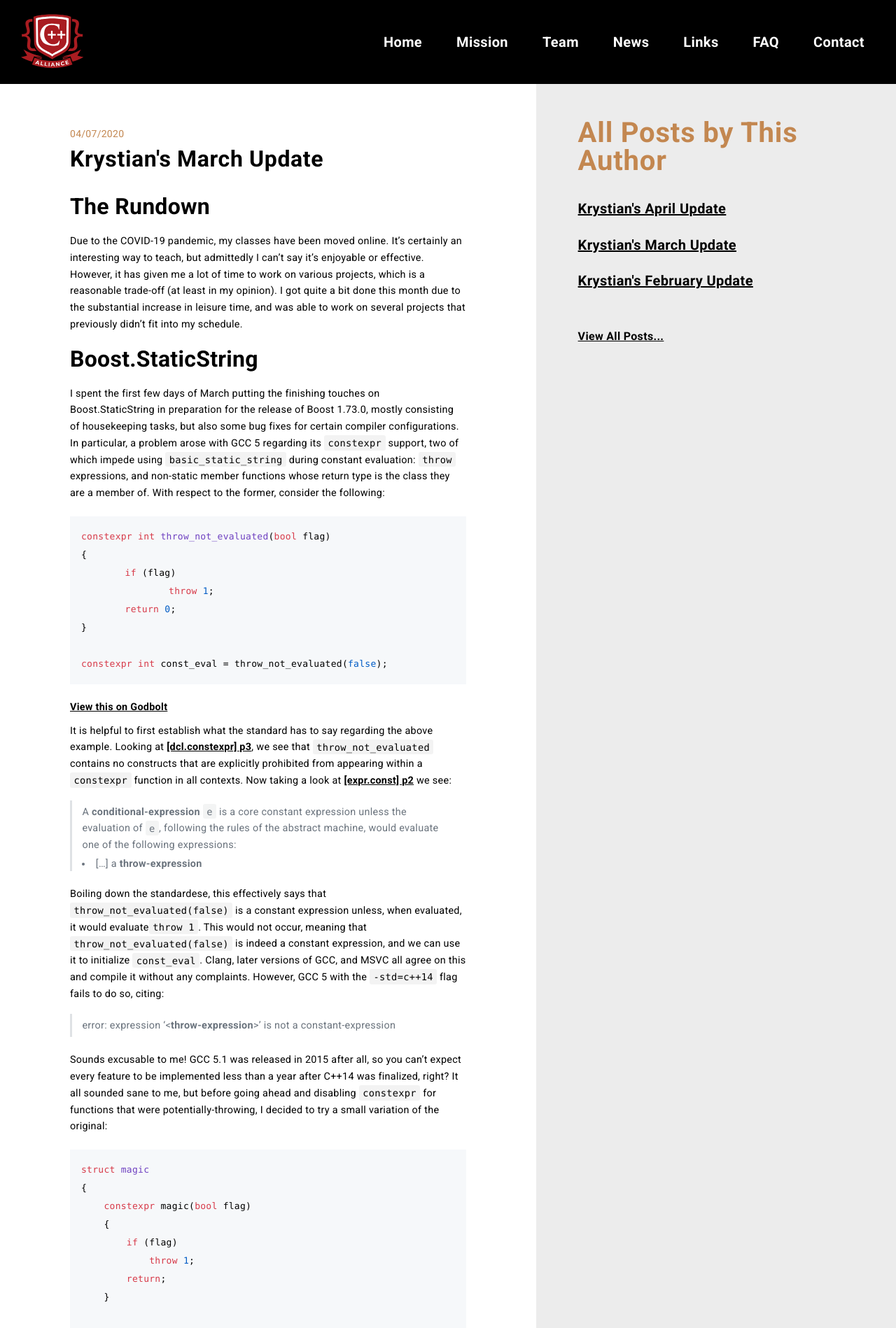
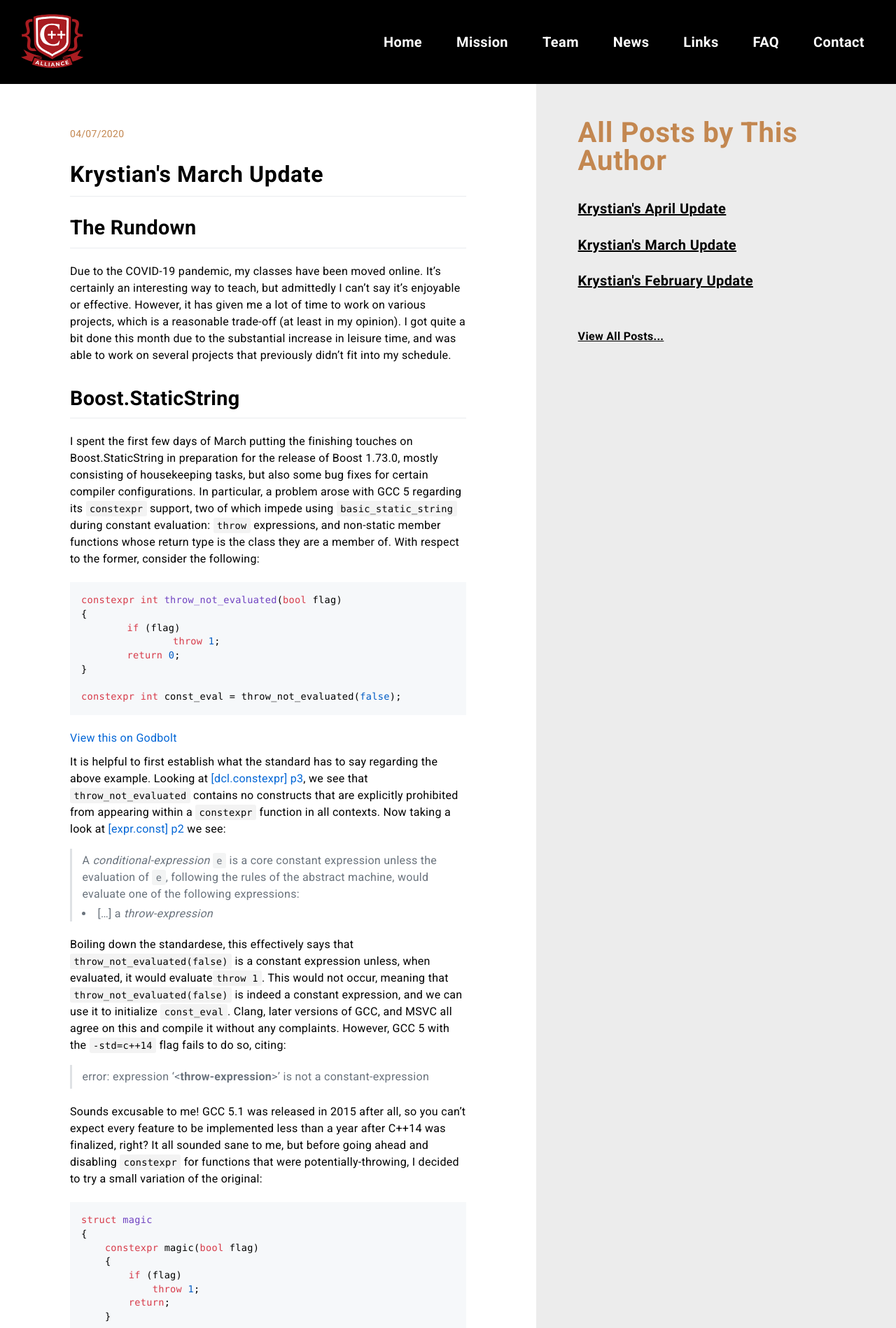
Before and after one commit to unecigarettewm/cppa-www, a Jekyll site: the page built from _posts/2020-04-07-KrystiansMarchUpdate.md, in a window 1280 px wide. Shown: the top 1898 px of the page at 70% size. Built offline with Jekyll 4.4.1, drawn with Linux system fonts in a browser that asks for light colours.

Commit message:
Fix markdown styling
* fix link, code, p, li, h1, h2 style to refer GFM
* fix h1 horizontal-line formattin
* fix code block line-height

````diff
--- a/_posts/2020-04-07-KrystiansMarchUpdate.md
+++ b/_posts/2020-04-07-KrystiansMarchUpdate.md
@@ -14,7 +14,7 @@ Due to the COVID-19 pandemic, my classes have been moved online. It's certainly
 
 I spent the first few days of March putting the finishing touches on Boost.StaticString in preparation for the release of Boost 1.73.0, mostly consisting of housekeeping tasks, but also some bug fixes for certain compiler configurations. In particular, a problem arose with GCC 5 regarding its `constexpr` support, two of which impede using `basic_static_string` during constant evaluation: `throw` expressions, and non-static member functions whose return type is the class they are a member of. With respect to the former, consider the following:
 
-{% highlight cpp %}
+```cpp
 constexpr int throw_not_evaluated(bool flag)
 {
 	if (flag)
@@ -23,7 +23,7 @@ constexpr int throw_not_evaluated(bool flag)
 }
 
 constexpr int const_eval = throw_not_evaluated(false);
-{% endhighlight %}
+```
 [View this on Godbolt](https://godbolt.org/z/CEuEvr)
 
 It is helpful to first establish what the standard has to say regarding the above example. Looking at [[dcl.constexpr] p3](https://timsong-cpp.github.io/cppwp/n4140/dcl.constexpr#3), we see that `throw_not_evaluated` contains no constructs that are explicitly prohibited from appearing within a `constexpr` function in all contexts. Now taking a look at [[expr.const] p2](https://timsong-cpp.github.io/cppwp/n4140/expr.const#2) we see:
--- a/_sass/modules/github-light.scss
+++ b/_sass/modules/github-light.scss
@@ -29,6 +29,7 @@
 .highlight .kt { color: #d73a49 } /* Keyword.Type */
 .highlight .m { color: #666666 } /* Literal.Number */
 .highlight .s { color: #032f62 } /* Literal.String */
+// .highlight .n { color: #6f42c1; } /* Name.Attribute */
 .highlight .na { } /* Name.Attribute */
 .highlight .nb { color: #005cc5 } /* Name.Builtin */
 .highlight .nc { color: #6f42c1 } /* Name.Class */
--- a/_sass/pages/post.scss
+++ b/_sass/pages/post.scss
@@ -43,6 +43,15 @@
       padding: 80px 245px 95px;
     }
 
+    article, article p { font-size: 16px !important;}
+
+    a {
+      color: #0366d6;
+      text-decoration: none;
+      font-weight: normal;
+      line-height: 1.5;
+    }
+
     blockquote {
       padding: 0 1em;
       color: #6a737d;
@@ -50,9 +59,61 @@
       margin-top: 11px;
       margin-bottom: 1rem;
     }
+
+    em {
+      font-weight: normal;
+      font-style: italic;
+     }
+
+    h1, h2 {
+      border-bottom: 1px solid #eaecef;
+      padding-top: 0;
+      margin-bottom: 16px;
+      padding-bottom: .3em;
+      margin-top: 24px;
+    }
+
+    h1 {
+      line-height: 2.5rem;
+      font-size: 2em;
+    }
+
+    h2 {
+      font-size: 1.7em;
+    }
+
     ol {
       padding-left: 30px;
       list-style-position: outside;
+    }
+
+    p {
+      line-height: 1.5;
+    }
+
+    p code {
+      line-height: 1.5;
+      font-size: 85%;
+    }
+
+    pre code {
+      overflow: auto;
+      font-size: 13.6px !important;
+      line-height: 1.45;
+      background-color: #f6f8fa;
+      border-radius: 3px;
+      font-family: SFMono-Regular,Consolas,Liberation Mono,Menlo,monospace;
+    }
+
+    strong, strong em {
+      font-weight: 600;
+    }
+
+    ul {
+      margin-bottom: 16px;
+      li {
+        font-size: 1rem;
+      }
     }
   }
 
````
